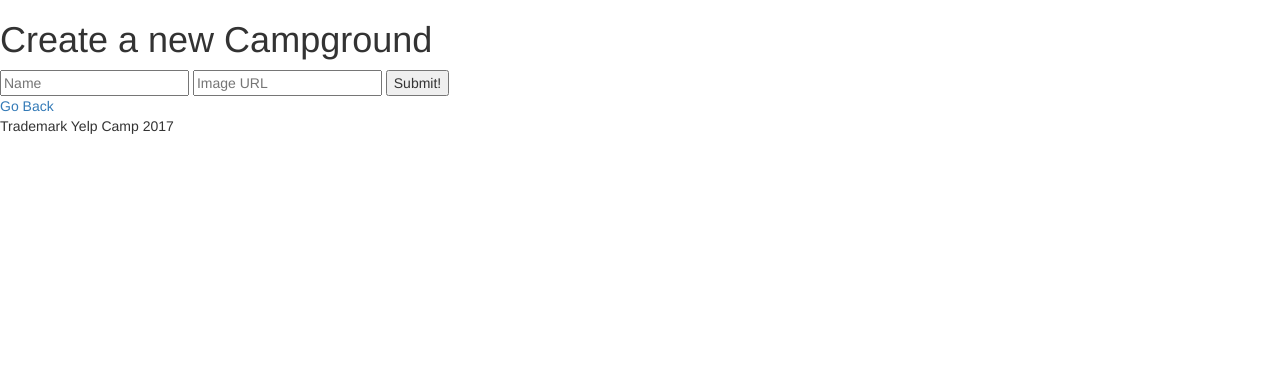
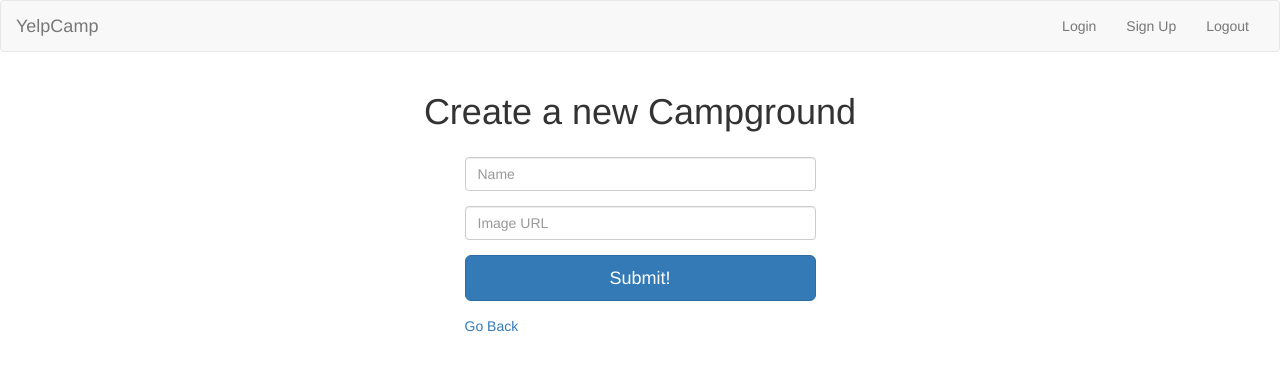
Before and after one commit to ggjack/LearnNode, a Node server app: page /campgrounds/new in a window 1280 px wide. Shown: the top 371 px of the page. Run offline with Node 20, Linux system fonts and the light colour scheme.

Commit message:
Updated styling of the add new page

```diff
--- a/yelpCamp/views/new.ejs
+++ b/yelpCamp/views/new.ejs
@@ -1,15 +1,24 @@
 <%  include partials/header %>
 
-
-<h1> Create a new Campground </h1>
-
-<form action="/campgrounds" method="POST">
-    <input type="text" name="name" placeholder="Name">
-    <input type="text" name="image" placeholder="Image URL">
-    <button>Submit!</button>
-</form>
+<div class="container">
+    <div class="row">
+        <h1 style="text-align: center;"> Create a new Campground </h1>
+        <div style="width:30%; margin: 25px auto">
+                <form action="/campgrounds" method="POST">
+                    <div class="form-group">
+                        <input class="form-control" type="text" name="name" placeholder="Name">
+                    </div>
+                    <div class="form-group">
+                        <input class="form-control" type="text" name="image" placeholder="Image URL">
+                    </div>
+                    <div class="form-group">
+                        <button class="btn btn-lg btn-default btn-primary btn-block">Submit!</button>
+                    </div>
+                </form>
+                <a href="/campgrounds">Go Back </a>
+        </div>
+    </div>
+</div>
 
 
-<a href="/campgrounds">Go Back </a>
-
 <%  include partials/footer %>
--- a/yelpCamp/views/partials/footer.ejs
+++ b/yelpCamp/views/partials/footer.ejs
@@ -1,5 +1,5 @@
 
 
-    <p>Trademark Yelp Camp 2017</p>
+    <!--<p>Trademark Yelp Camp 2017</p>-->
     </body>
 </html>
--- a/yelpCamp/views/partials/header.ejs
+++ b/yelpCamp/views/partials/header.ejs
@@ -5,3 +5,18 @@
         <link rel="stylesheet" href="https://maxcdn.bootstrapcdn.com/bootstrap/3.3.7/css/bootstrap.min.css">
     </head>
     <body>
+        <nav class="navbar navbar-default">
+            <div class="container-fluid">
+                <div class="navbar-header">
+                    <a class="navbar-brand" href="/">YelpCamp</a>
+                </div>
+                <div class="collapse navbar-collapse">
+                    <ul class="nav navbar-nav navbar-right">
+                        <li><a href="/">Login</a></li>
+                        <li><a href="/">Sign Up</a></li>
+                        <li><a href="/">Logout</a></li>
+
+                    </ul>
+                </div>
+            </div>
+        </nav>
```
Also changed, not shown: yelpCamp/views/campgrounds.ejs (+0 -15 lines).
